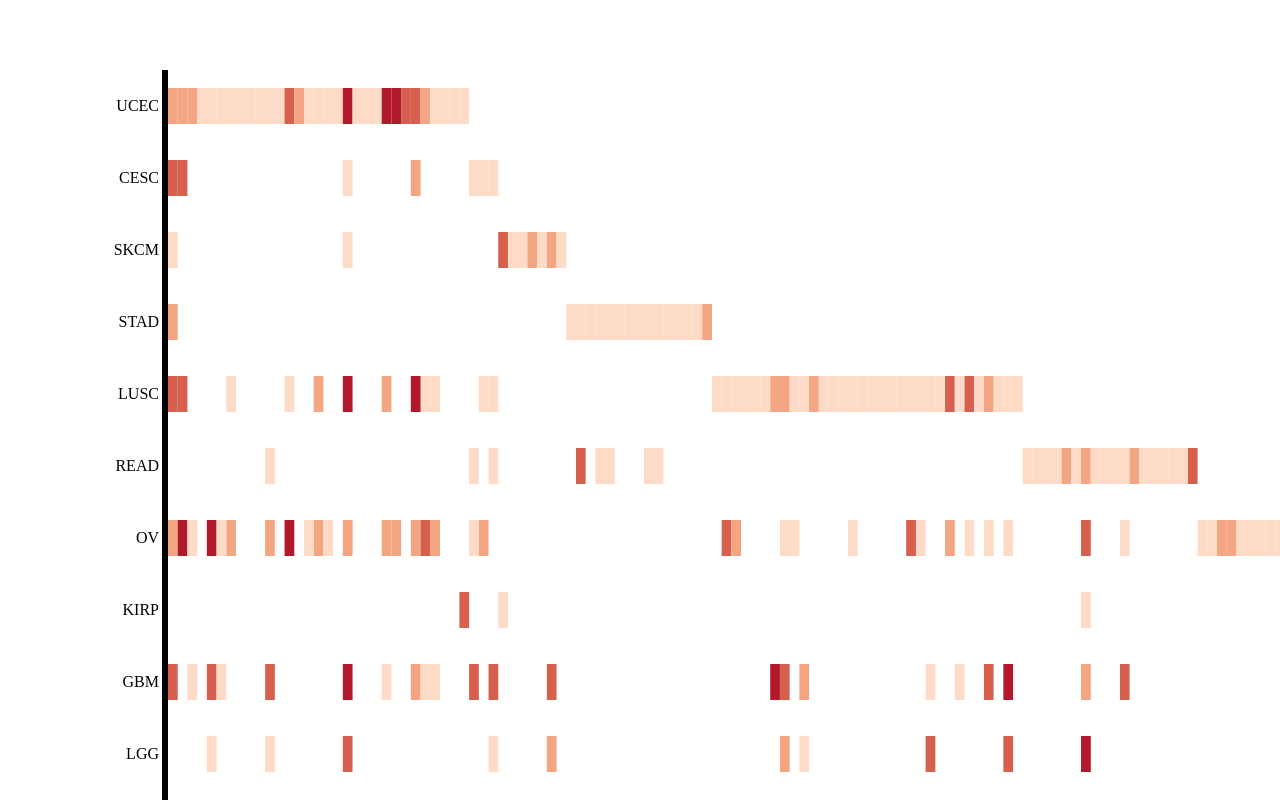
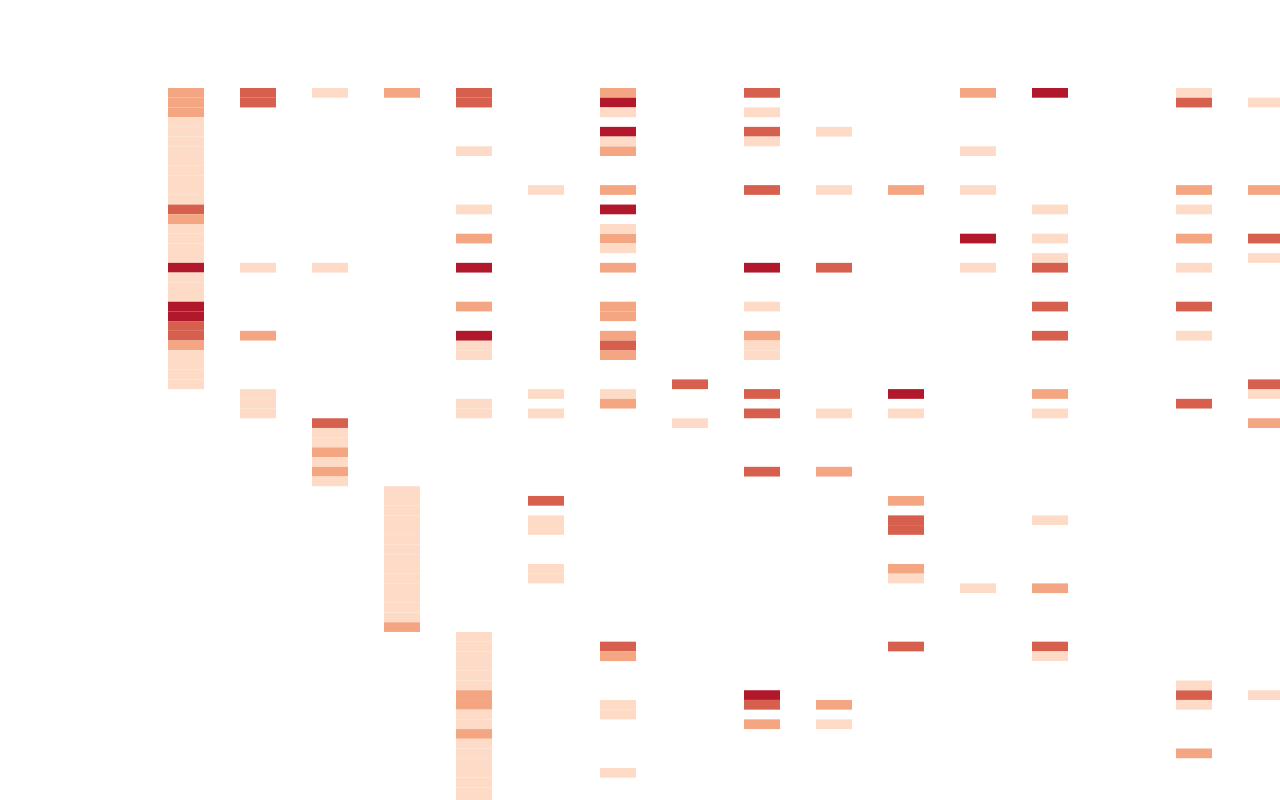
Before and after one commit to gideonite/clinical_data, a plain HTML site: page vis/index.html in a window 1280 px wide. Shown: the top 800 px of the page. Drawn offline with Linux system fonts and the light colour scheme.

Commit message:
transposed the matrix

```diff
--- a/vis/index.html
+++ b/vis/index.html
@@ -55,10 +55,10 @@ d3.json('data.json', function(data) {
         .data(data)
         .enter()
         .append('rect')
-        .attr('x', function(d) { return drugScale(d.drug); })
-        .attr('y', function(d) { return cancerScale(d.cancer); })
-        .attr('height', cancerScale.rangeBand() / 2.0)
-        .attr('width', drugScale.rangeBand() )
+        .attr('x', function(d) { return cancerScale(d.cancer); })
+        .attr('y', function(d) { return drugScale(d.drug); })
+        .attr('width', cancerScale.rangeBand() / 2.0)
+        .attr('height', drugScale.rangeBand() )
         //.attr('r', function(d) { return z(d.count); })
         .style('fill', function(d) { return z(d.count); });
 
@@ -83,12 +83,12 @@ d3.json('data.json', function(data) {
             .attr('fill', function(d) { return d; });
 
         // axises
-        var cancerAxis = d3.svg.axis();
-        cancerAxis = cancerAxis.scale(cancerScale)
-            .orient('left');
-        svg.append('g')
-            .attr('transform', 'translate(0, -' + cancerScale.rangeBand() / 4 + ')')
-            .call(cancerAxis)
+        //var cancerAxis = d3.svg.axis();
+        //cancerAxis = cancerAxis.scale(cancerScale)
+        //    .orient('left');
+        //svg.append('g')
+        //    .attr('transform', 'translate(0, -' + cancerScale.rangeBand() / 4 + ')')
+        //    .call(cancerAxis)
 });
 
 
```
Also changed, not shown: 1 other file.
